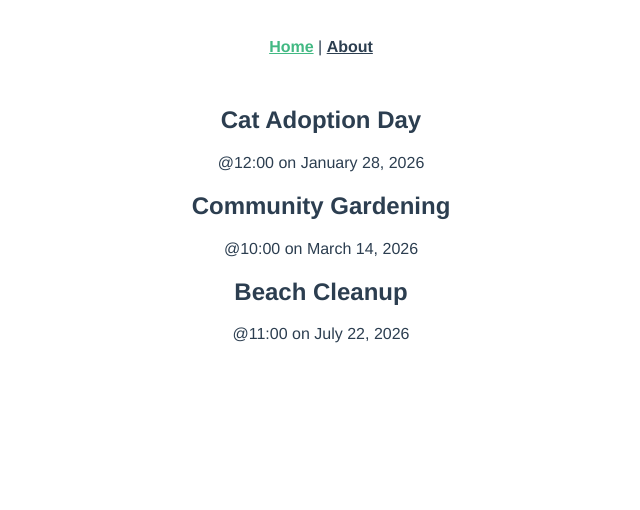
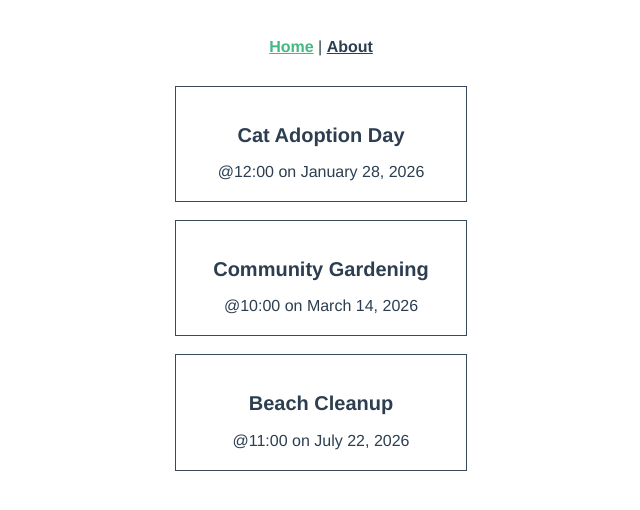
Before and after one commit to Fuma007/vue-project-lab02, a Vue app: page / in a window 1280 px wide. Shown: the top 510 px of the page, without its empty margins (319-959 px from the left). Built offline with nearby package versions, Linux system fonts and the light colour scheme; the HTML template or start-up script is replaced by a standard one.

Commit message:
8.6 commit with some fix

```diff
--- a/src/App.vue
+++ b/src/App.vue
@@ -17,7 +17,7 @@ import { RouterLink, RouterView } from 'vue-router'
   </div>
 </template>
 
-<style scoped>
+<style>
 #layout {
   font-family: Avenir, Helvetica, Arial, sans-serif;
   -webkit-font-smoothing: antialiased;
@@ -38,4 +38,8 @@ nav a {
 nav a.router-link-exact-active {
   color: #42b983;
 }
+
+h2 {
+  font-size: 20px;
+}
 </style>
--- a/src/components/EventCard.vue
+++ b/src/components/EventCard.vue
@@ -26,3 +26,21 @@ defineProps<{
     </div>
   </div>
 </template>
+
+<style scoped>
+.event-class {
+  display: flex;
+  justify-content: center;
+}
+.event-card {
+  padding: 20px;
+  width: 250px;
+  cursor: pointer;
+  border: 1px solid #39495c;
+  margin-bottom: 18px;
+}
+.event-card:hover {
+  transform: scale(1.01);
+  box-shadow: 0 3px 12px 0 rgba(0, 0, 0, 0.2);
+}
+</style>
```
